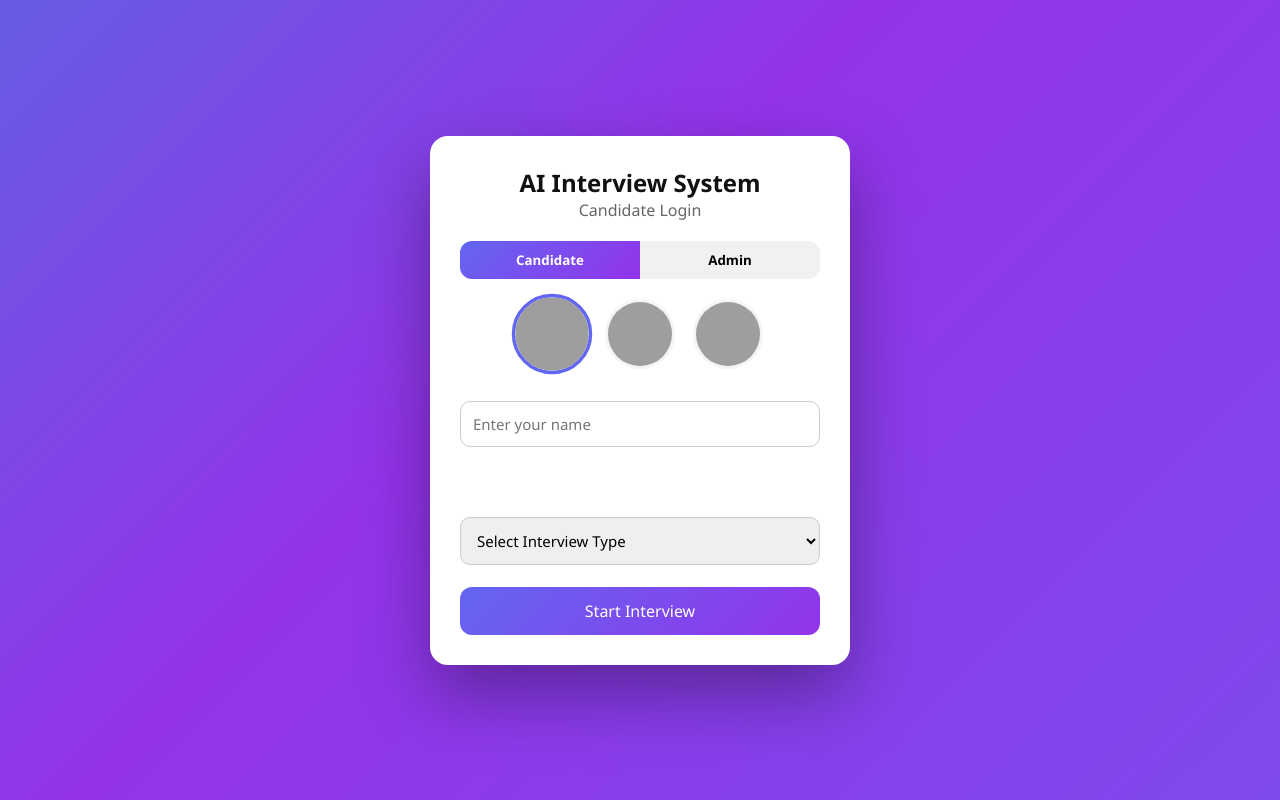
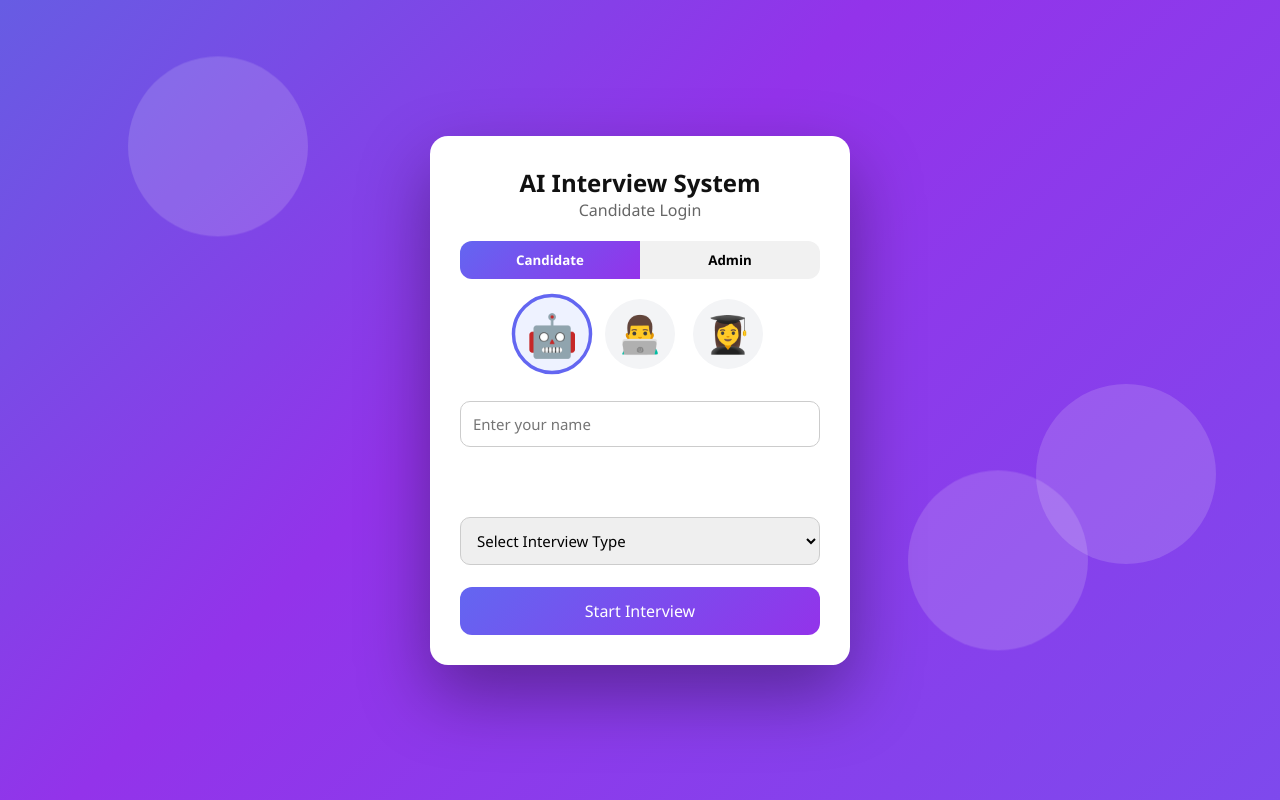
Before and after one commit to Kartikpathre/ai-interview-bot, a Flask app: page / in a window 1280 px wide. Run offline with Flask 3, Linux system fonts and the light colour scheme; grey boxes are pictures that could not be loaded.

Commit message:
AI Interview Bot Project

```diff
--- a/templates/login.html
+++ b/templates/login.html
@@ -6,27 +6,32 @@
 </head>
 <body>
 
+<!-- Animated background shapes -->
+<div class="bg-shape shape1"></div>
+<div class="bg-shape shape2"></div>
+<div class="bg-shape shape3"></div>
+
 <div class="login-card">
     <h2>AI Interview System</h2>
     <p id="loginText">Candidate Login</p>
 
-    <!-- Role Switch -->
+    <!-- Role Toggle -->
     <div class="role-toggle">
         <button id="userBtn" class="active">Candidate</button>
         <button id="adminBtn">Admin</button>
     </div>
 
-    <!-- Avatars -->
+    <!-- Cartoon Avatars -->
     <div class="avatars">
-        <img src="https://i.pravatar.cc/100?img=12" class="avatar selected">
-        <img src="https://i.pravatar.cc/100?img=32" class="avatar">
-        <img src="https://i.pravatar.cc/100?img=47" class="avatar">
+        <div class="avatar selected">🤖</div>
+        <div class="avatar">👨‍💻</div>
+        <div class="avatar">👩‍🎓</div>
     </div>
 
     <form method="POST" onsubmit="return validateLogin()">
         <input type="hidden" name="role" id="role" value="user">
 
-        <input type="text" name="name" id="name" placeholder="Enter your name" required>
+        <input type="text" name="name" placeholder="Enter your name" required>
 
         <input type="password" name="password" id="password"
                placeholder="Admin password" class="hidden">
```
